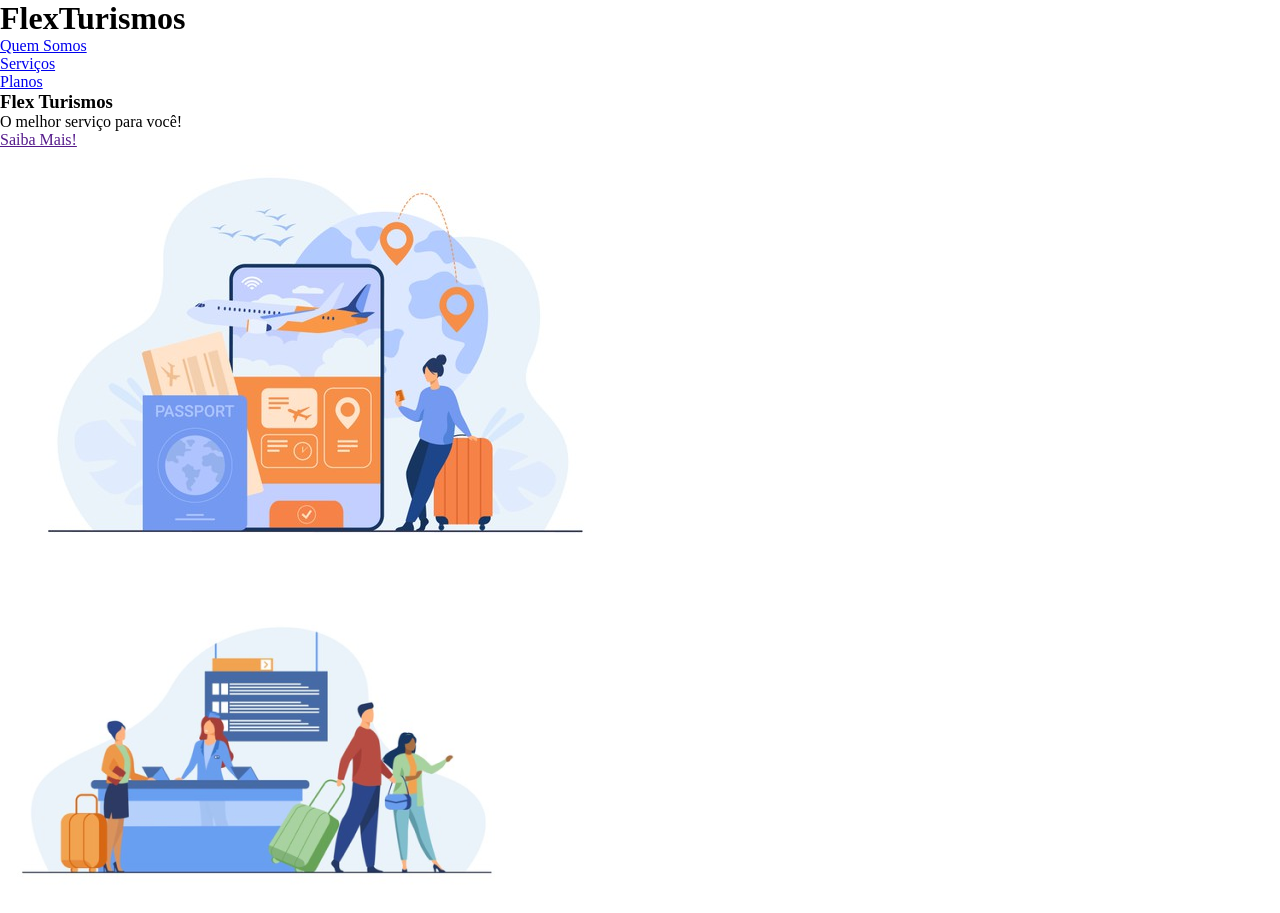
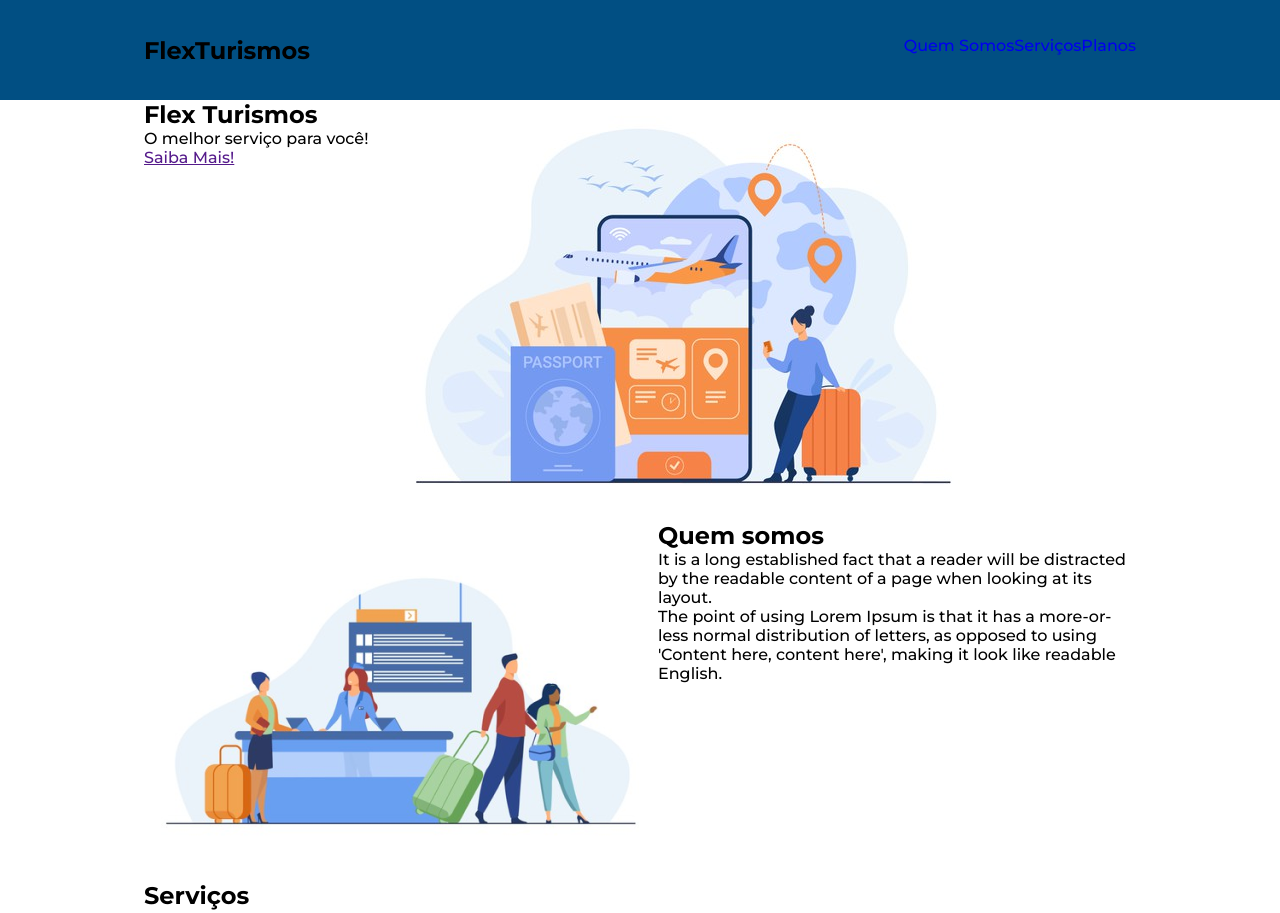
Before and after one commit to biancaramalho/flexbox-dio, a plain HTML site: page flex-projeto/index.html in a window 1280 px wide. Shown: the top 913 px of the page. Drawn offline with Linux system fonts and the light colour scheme.

Commit message:
Arrumando flex items

```diff
--- a/flex-projeto/index.html
+++ b/flex-projeto/index.html
@@ -3,32 +3,37 @@
 <head>
     <meta charset="UTF-8">
     <meta name="viewport" content="width=device-width, initial-scale=1.0">
+    <link rel="preconnect" href="https://fonts.googleapis.com">
+<link rel="preconnect" href="https://fonts.gstatic.com" crossorigin>
+<link href="https://fonts.googleapis.com/css2?family=Montserrat:ital,wght@0,100;0,500;0,700;1,500&display=swap" rel="stylesheet">
     <title>Flex Turismos</title>
     <link rel="stylesheet" href="./style.css">
 </head>
 <body>
     <header>
-        <h1>FlexTurismos</h1>
-        <ul>
-            <li><a href="#quem-somos">Quem Somos</a></li>
-            <li><a href="#servicos">Serviços</a></li>
-            <li><a href="#planos">Planos</a></li>
-        </ul>
+        <nav class="flex-container menu">
+            <h1>FlexTurismos</h1>
+                <ul class="list-items">
+                    <li><a href="#">Quem Somos</a></li>
+                    <li><a href="#">Serviços</a></li>
+                    <li><a href="#">Planos</a></li>
+                </ul>
+        </nav>
     </header>
 
-    <section>
-        <aside>
+    <section class="flex-container">
+        <main>
             <h1>Flex Turismos</h1>
             <p>O melhor serviço para você!</p>
             <a href="">Saiba Mais!</a>
-        </aside>
+        </main>
 
         <figure>
             <img src="./images/0-main.png" alt="banner de apresentação">
         </figure>
     </section>
 
-    <section>
+    <section class="flex-container">
         <figure>
             <img src="./images/1-quem-somos.png" alt="balcão de atendimento">
         </figure>
@@ -40,7 +45,7 @@
         </article>
     </section>
 
-    <section>
+    <section class="flex-container">
         <article>
             <h2>Serviços</h2>
         </article>
@@ -67,7 +72,7 @@
         </section>
     </section>
 
-    <section>
+    <section class="flex-container">
 
         <section>
             <h3>Plano 2</h3>
@@ -105,7 +110,7 @@
         </section>
     </section>
 
-    <footer>
+    <footer class="flex-container">
         <p>&copy; 2021 CSS Flexbox</p>
         <p>Desenvolvido por: Seu nome aqui dev</p>
     </footer>
--- a/flex-projeto/style.css
+++ b/flex-projeto/style.css
@@ -1,4 +1,5 @@
 body,
+nav,
 header,
 h1,
 h2,
@@ -6,7 +7,7 @@ h3,
 ul,
 li,
 section,
-aside,
+main,
 figure,
 img,
 article,
@@ -14,4 +15,40 @@ p,
 footer {
     margin: 0;
     padding: 0;
+    font-family: 'Montserrat', sans-serif;
 }
+
+ul {
+    list-style: none;
+}
+
+ul li a {
+    text-decoration: none;
+}
+
+.flex-container {
+    display: flex;
+    max-width: 992px;
+    margin: auto;
+    width: 100%;
+}
+
+h1 {
+    display: flex;
+}
+
+header {
+    background-color: #014f83;
+    height: 100px;
+    display:flex;
+    align-items: center;
+}
+
+
+header .list-items {
+    display: flex;
+}
+
+header .menu {
+    justify-content: space-between;
+}
```
